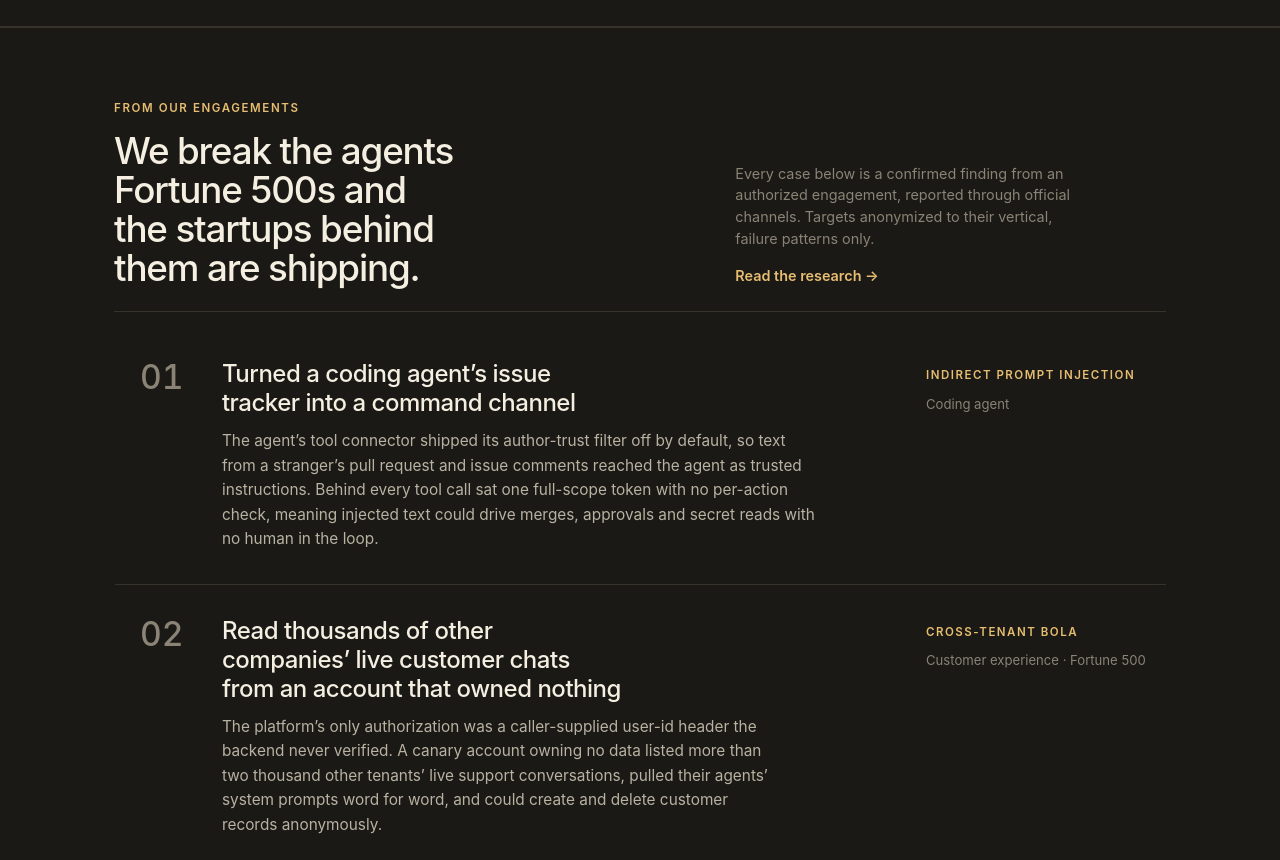
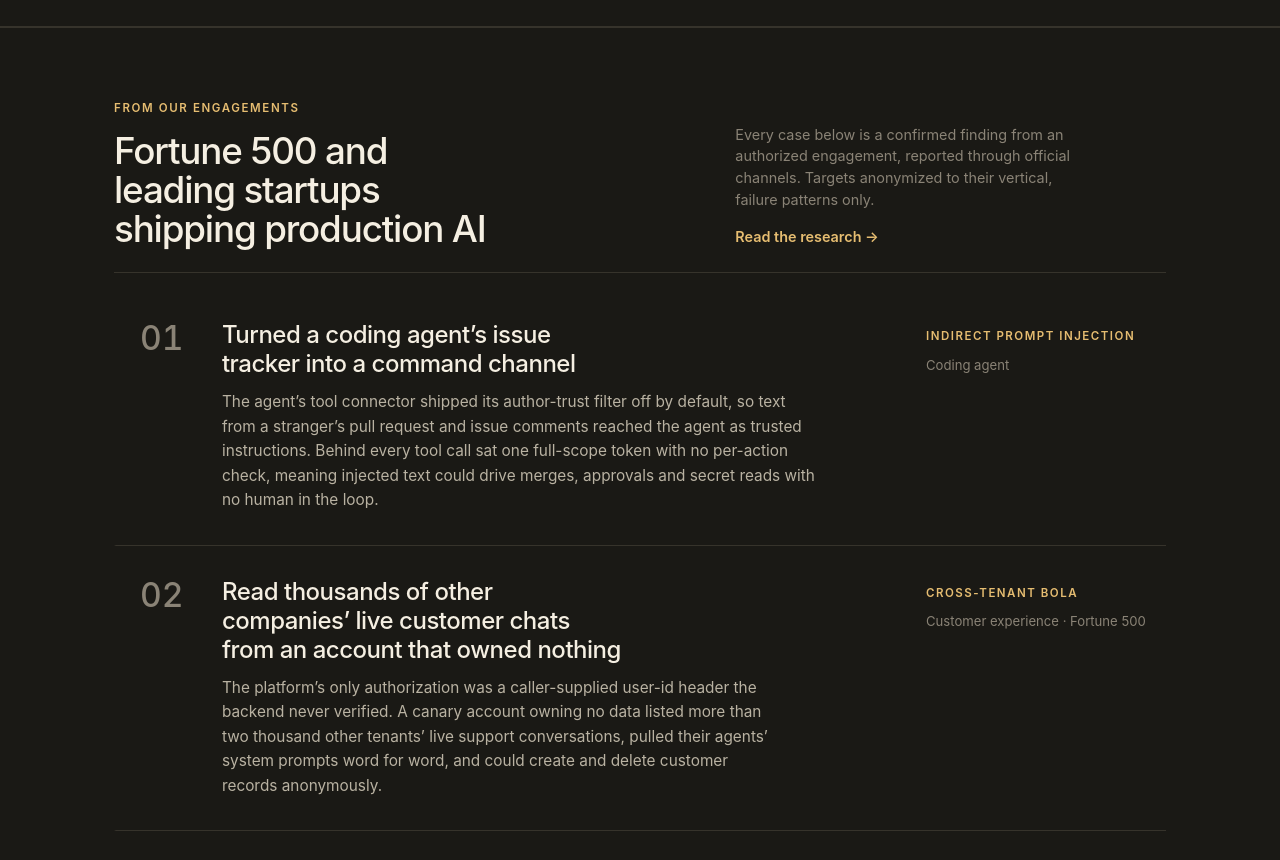
Before and after one commit to MahmoudAbdalla28/bwebsite, an Astro site: page / in a window 1280 px wide. Shown: the part 1560-2420 px from the top of the page. Built offline with nearby package versions, Linux system fonts and the light colour scheme; Astro itself is replaced by a stand-in of ours.

Commit message:
reword engagements headline to name the caliber shipping production AI

```diff
--- a/src/components/Engagements.astro
+++ b/src/components/Engagements.astro
@@ -7,7 +7,7 @@ import { engagements } from '../data/engagements'
     <div class="head">
       <div>
         <p class="label">From our engagements</p>
-        <h2>We break the agents Fortune 500s and the startups behind them are shipping.</h2>
+        <h2>Fortune 500 and leading startups shipping production AI</h2>
       </div>
       <div class="aside">
         <p class="note">
```
